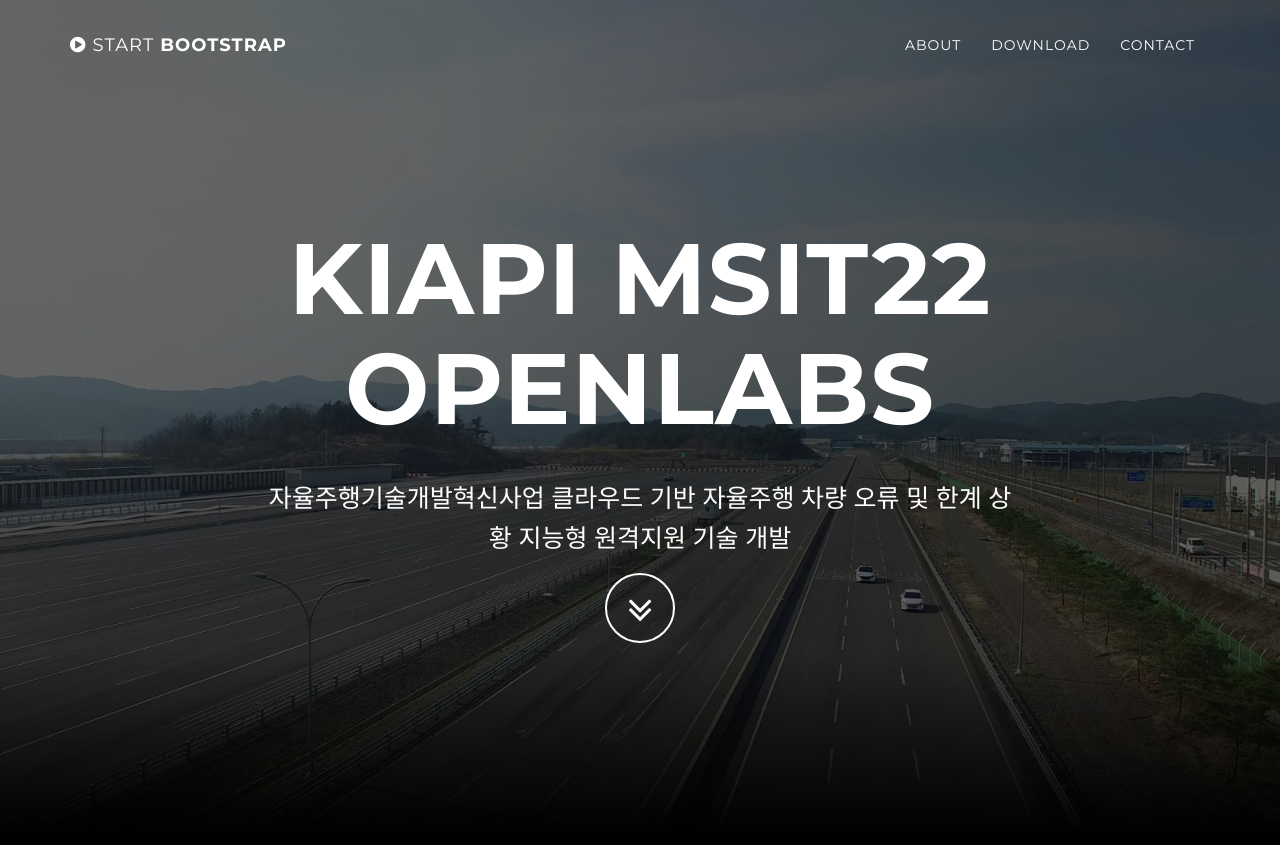
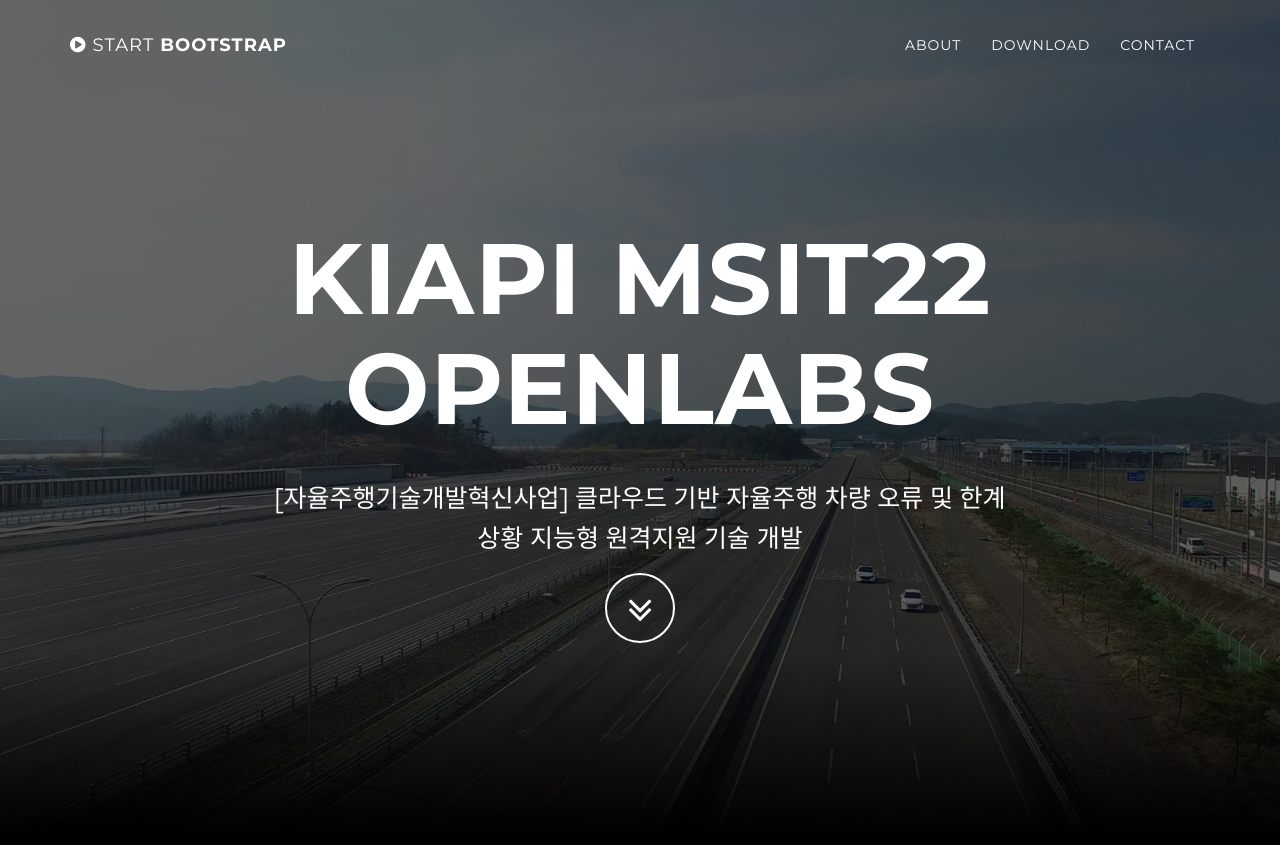
Before and after one commit to knowJang/kiapi-msit-22.github.io, a Jekyll site: the page built from index.html, in a window 1280 px wide and 900 px high. Shown: the top 845 px of the window. Built offline with Jekyll 4.4.1, drawn with Linux system fonts in a browser that asks for light colours.

```diff
--- a/_config.yml
+++ b/_config.yml
@@ -2,7 +2,10 @@
 title: KIAPI MSIT22 OpenLabs
 email: your-email@domain.com
 url: https://kiapi-knpa-10.github.io
-description: "자율주행기술개발혁신사업 \n 클라우드 기반 자율주행 차량 오류 및 한계 상황 지능형 원격지원 기술 개발"
+description: |
+  [자율주행기술개발혁신사업]
+  클라우드 기반 자율주행 차량 오류 및 한계 상황
+  지능형 원격지원 기술 개발
 
 # Color settings (hex-codes without the leading hash-tag)
 color:
```
